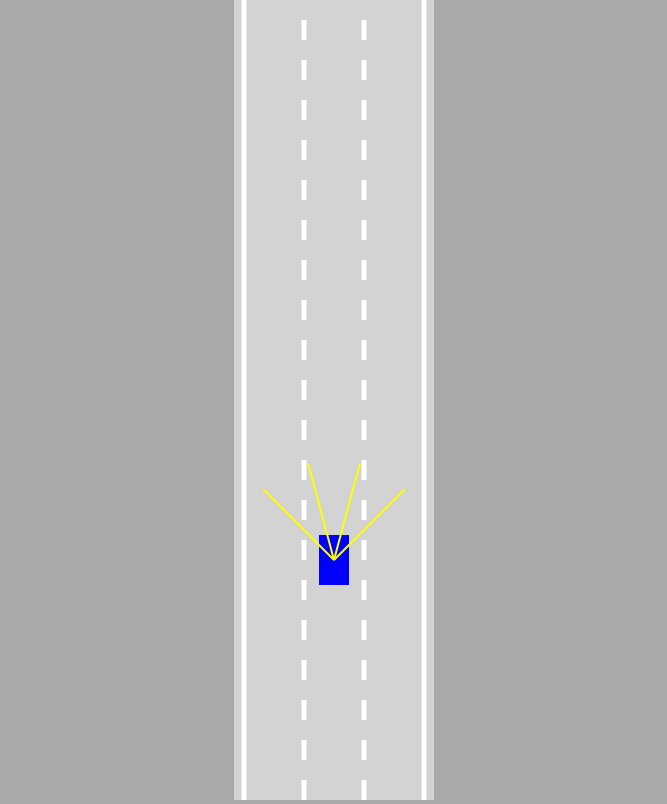
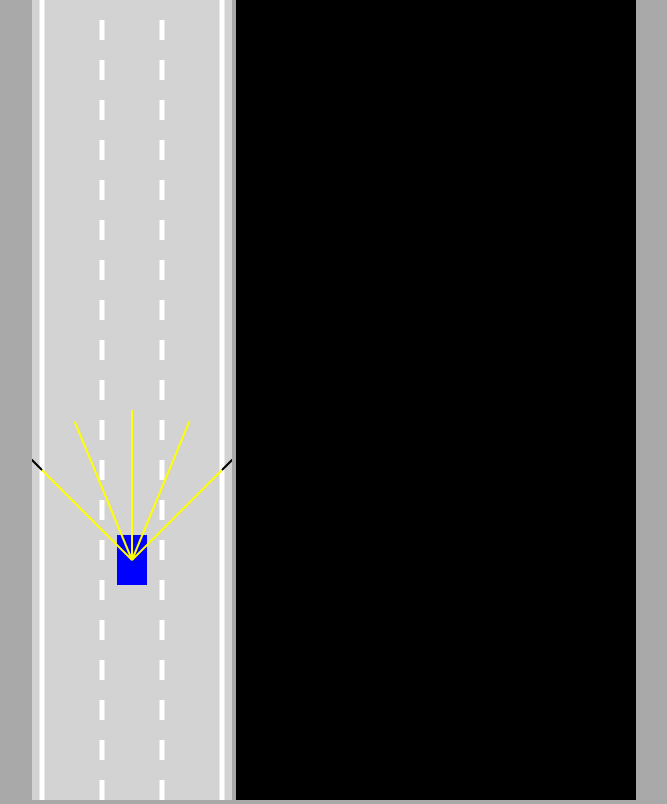
Before and after one commit to VincentPerriot/self-driving-car, a plain HTML site: page index.html in a window 1280 px wide. Shown: the whole page, without its empty margins (306-973 px from the left). Drawn offline with Linux system fonts and the light colour scheme.

Commit message:
"Build start of Network + starting visualizer"

```diff
--- a/car.js
+++ b/car.js
@@ -14,8 +14,13 @@ class Car {
 
         this.damaged=false;
 
+        this.useBrain=controlType=="AI";
+
         if(controlType != "DUMMY"){
             this.sensor = new Sensor(this);
+            this.brain = new NeuralNetwork(
+                [this.sensor.rayCount, 6, 4]
+            );
         }
 
         this.controls = new Controls(controlType);
@@ -69,6 +74,17 @@ class Car {
         }
         if(this.sensor){
             this.sensor.update(roadBorders, traffic);
+            const offsets = this.sensor.readings.map(
+                s => s==null?0:1-s.offset
+            );
+            const outputs = NeuralNetwork.feedForward(offsets, this.brain);
+
+            if(this.useBrain){
+                this.controls.forward = outputs[0];
+                this.controls.left = outputs[1];
+                this.controls.right = outputs[2];
+                this.controls.reverse = outputs[3];
+            }
         }
 
     }
--- a/index.html
+++ b/index.html
@@ -4,7 +4,10 @@
     <link rel="stylesheet" href="style.css">
 </head>
 <body>
-    <canvas id="myCanvas"></canvas>
+    <canvas id="carCanvas"></canvas>
+    <canvas id="networkCanvas"></canvas>
+    <script src="visualizer.js"></script>
+    <script src="network.js"></script>
     <script src="sensor.js"></script>
     <script src="utils.js"></script>
     <script src="road.js"></script>
--- a/main.js
+++ b/main.js
@@ -1,11 +1,14 @@
-const canvas = document.getElementById("myCanvas");
+const carCanvas = document.getElementById("carCanvas");
+carCanvas.width = 200;
 
-canvas.width = 200;
+const networkCanvas = document.getElementById("networkCanvas");
+networkCanvas.width = 400;
 
-const ctx = canvas.getContext("2d");
+const carCtx = carCanvas.getContext("2d");
+const networkCtx = networkCanvas.getContext("2d");
 
-const road = new Road(canvas.width/2, canvas.width*0.9)
-const car = new Car(road.getLaneCenter(1), 100, 30, 50, "KEYS");
+const road = new Road(carCanvas.width/2, carCanvas.width*0.9)
+const car = new Car(road.getLaneCenter(1), 100, 30, 50, "AI");
 const traffic=[
     new Car(road.getLaneCenter(1), -100, 30, 50, "DUMMY",2)
 ];
@@ -17,17 +20,20 @@ function animate(){
         traffic[i].update(road.borders, []);
     }
     car.update(road.borders, traffic);
-    canvas.height = window.innerHeight;
+    carCanvas.height = window.innerHeight;
+    networkCanvas.height = window.innerHeight;
 
-    ctx.save();
-    ctx.translate(0, -car.y + canvas.height*0.7);
+    carCtx.save();
+    carCtx.translate(0, -car.y + carCanvas.height*0.7);
 
-    road.draw(ctx);
+    road.draw(carCtx);
     for(let i =0; i < traffic.length; i++){
-        traffic[i].draw(ctx, "red");
+        traffic[i].draw(carCtx, "red");
     }
-    car.draw(ctx, "blue");
+    car.draw(carCtx, "blue");
 
-    ctx.restore();
+    carCtx.restore();
+
+    //Visualizer.drawNetwork(networkCtx, car.brain);
     requestAnimationFrame(animate);
 }
--- /dev/null
+++ b/network.js
@@ -0,0 +1,66 @@
+class NeuralNetwork{
+    constructor(neuronCounts){
+        this.levels=[];
+        for(let i=0; i < neuronCounts.length -1; i++){
+            this.levels.push(new Level(
+                neuronCounts[i], neuronCounts[i+1]
+            ));
+        }
+    }
+    static feedForward(givenInputs, network){
+        let outputs = Level.feedForward(
+            givenInputs, network.levels[0]
+        );
+        for(let i=1; i < network.levels.length; i++){
+            outputs = Level.feedForward(
+                outputs, network.levels[i]
+            );
+        }
+        return outputs;
+    }
+}
+
+class Level{
+    constructor(inputCount, outputCount){
+        this.inputs = new Array(inputCount);
+        this.outputs = new Array(outputCount);
+        this.biases = new Array(outputCount);
+
+        this.weights=[];
+        for(let i= 0; i < inputCount; i++){
+            this.weights[i]=new Array(outputCount);
+        }
+
+        Level.#randomize(this);
+    }
+
+    static #randomize(level){
+        for(let i = 0; i < level.inputs.length; i++){
+            for(let j=0; j < level.outputs.length; j++){
+                level.weights[i][j] = Math.random()*2-1;
+            }
+        }
+        for(let i=0; i < level.biases.length; i++){
+            level.biases[i]= Math.random()*2-1;
+        }
+    }
+
+    static feedForward(givenInputs, level){
+        for(let i=0; i<level.inputs.length;i++){
+            level.inputs[i]=givenInputs[i];
+        }
+        for(let i= 0;i < level.outputs.length; i++){
+            let sum=0;
+            for(let j=0; j<level.inputs.length; j++){
+                sum += level.inputs[j]*level.weights[j][i];
+            }
+
+            if(sum > level.biases[i]){
+                level.outputs[i]=1;
+            } else {
+                level.outputs[i]=0;
+            }
+        }
+        return level.outputs;
+    }
+}
--- a/sensor.js
+++ b/sensor.js
@@ -1,8 +1,8 @@
 class Sensor{
     constructor(car){
         this.car = car;
-        this.rayCount= 4;
-        this.rayLength = 100;
+        this.rayCount= 5;
+        this.rayLength = 150;
         this.raySpread = Math.PI/2;
 
         this.rays=[];
@@ -85,26 +85,26 @@ class Sensor{
                 end = this.readings[i];
             }
 
-            ctx.beginPath();
-            ctx.lineWidth=2;
-            ctx.strokeStyle="yellow";
-            ctx.moveTo(
+            carCtx.beginPath();
+            carCtx.lineWidth=2;
+            carCtx.strokeStyle="yellow";
+            carCtx.moveTo(
                 this.rays[i][0].x,
                 this.rays[i][0].y
             );
-            ctx.lineTo(end.x, end.y);
+            carCtx.lineTo(end.x, end.y);
 
-            ctx.stroke();
+            carCtx.stroke();
 
-            ctx.beginPath();
-            ctx.lineWidth=2;
-            ctx.strokeStyle="black";
-            ctx.moveTo(
+            carCtx.beginPath();
+            carCtx.lineWidth=2;
+            carCtx.strokeStyle="black";
+            carCtx.moveTo(
                 this.rays[i][1].x,
                 this.rays[i][1].y
             );
-            ctx.lineTo(end.x, end.y);
-            ctx.stroke();
+            carCtx.lineTo(end.x, end.y);
+            carCtx.stroke();
 
         };
     }
--- a/style.css
+++ b/style.css
@@ -5,6 +5,10 @@ body{
     text-align: center;
 }
 
-#myCanvas{
+#carCanvas{
     background: lightgray;
 }
+
+#networkCanvas{
+    background: black;
+}
--- /dev/null
+++ b/visualizer.js
@@ -0,0 +1,27 @@
+class Visualizer{
+    static drawNetwork(ctx, network){
+        const margin = 50;
+        const left = margin;
+        const top = margin;
+        const width = ctx.canvas.width-margin*2;
+        const height = ctx.canvas.height-margin*2;
+
+        Visualizer.drawLevel(ctx, network.levels[0], left, top, width, height);
+    }
+
+    static drawLevel(ctx, level, left, top, width, height){
+        const right = left + width;
+        const bottom = top + height;
+
+        const nodeRadius = 18;
+        for(let i=0; i<level.inputs.length; i++){
+            const x=lerp(
+                left, right, level.inputs.length==1?0.5:i/(level.inputs.length -1)
+            );
+            ctx.beginPath();
+            ctx.arc(x, bottom, nodeRadius, 0, Math.PI*2);
+            ctx.fillStyle="white";
+            ctx.fill();
+        }
+    }
+}
```
Also changed, not shown: utils.js (+0 -40 lines).
